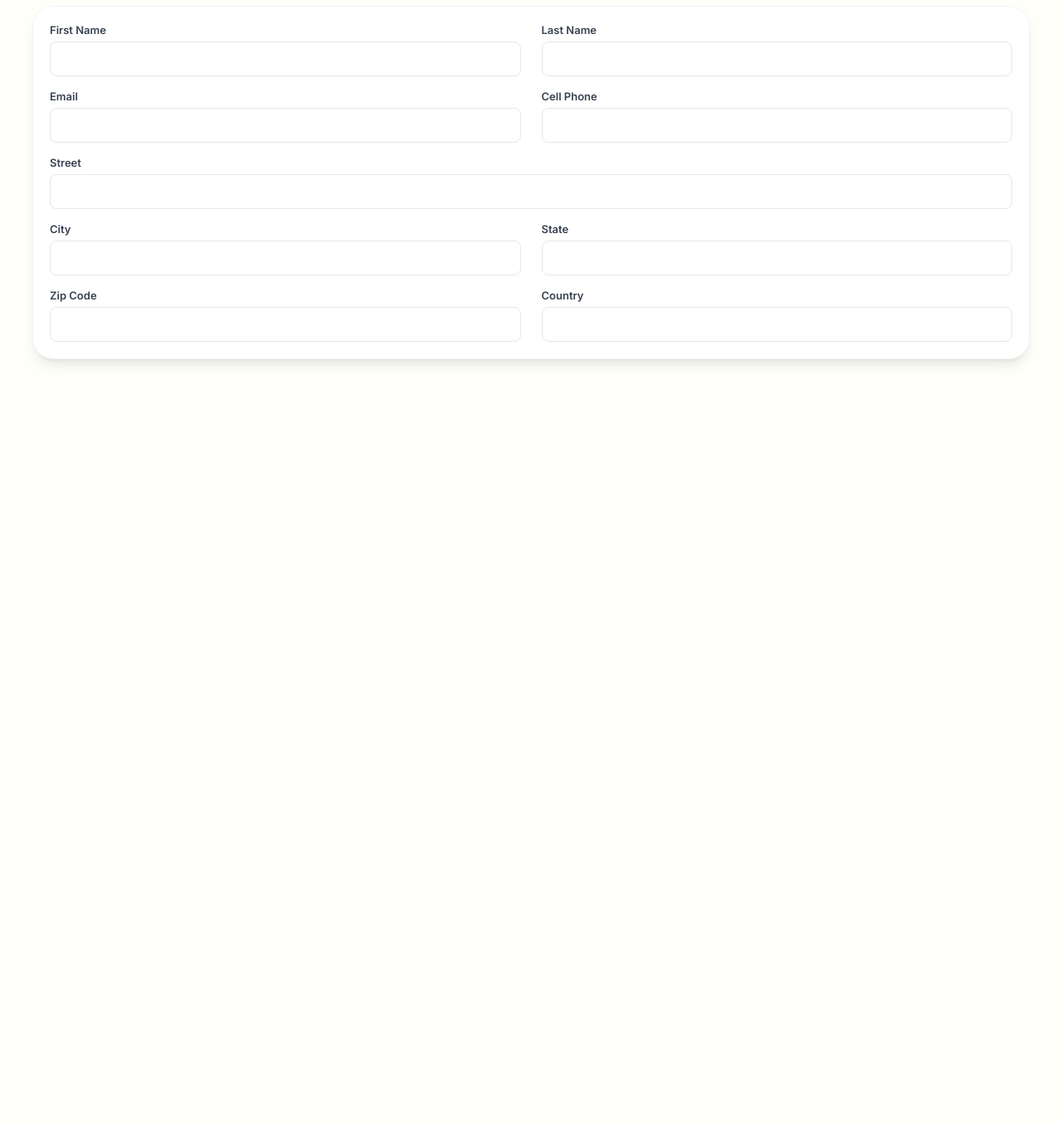
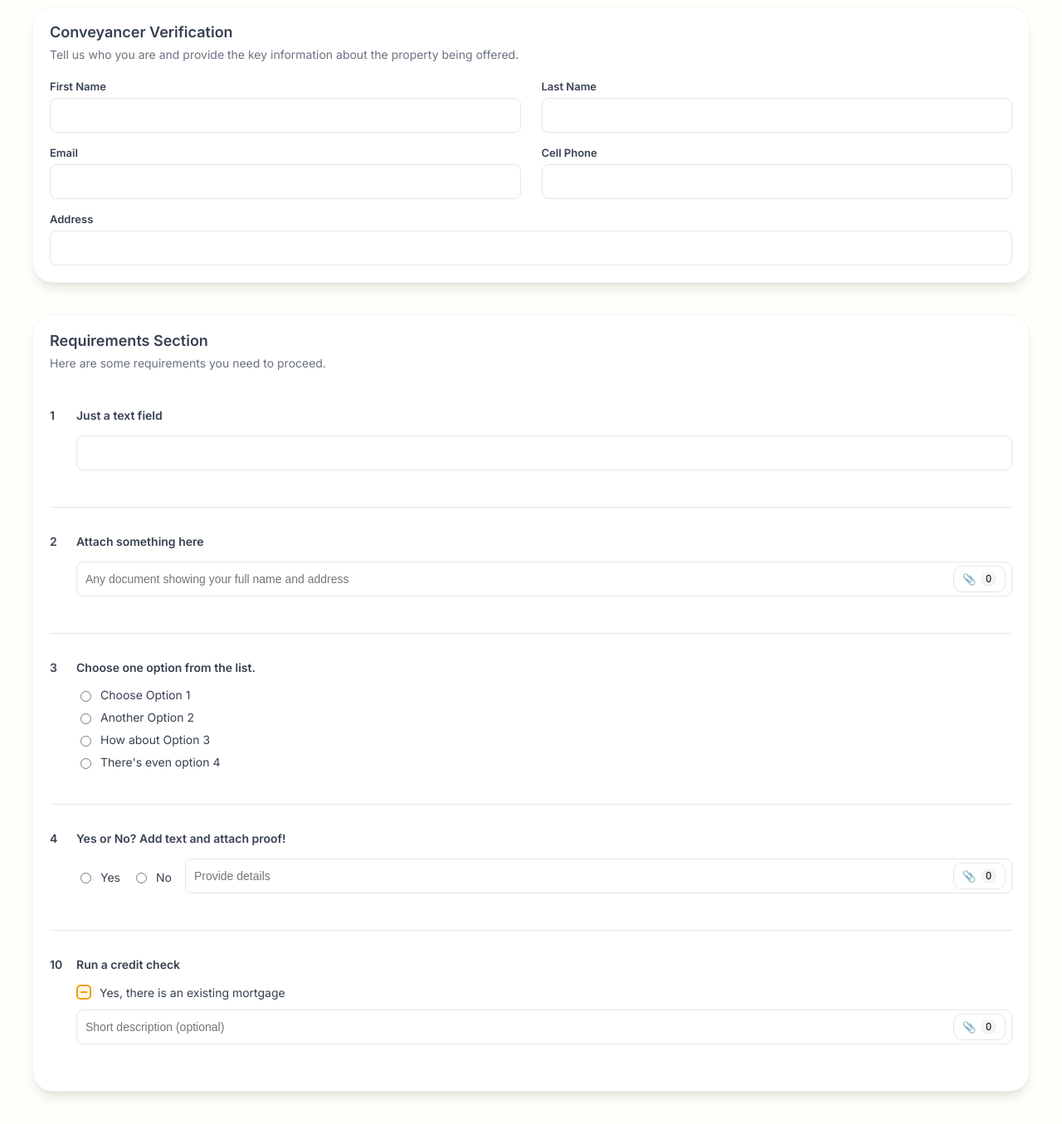
Before and after one commit to annemarie-horne/lendorainspired, a PHP site: page / in a window 1280 px wide. Shown: the whole page at 83% size. Before the commit the page ends 439 px from the top, so only its background shows below. Run offline with PHP 8.4, Linux system fonts and the light colour scheme.

Commit message:
Added additional examples

```diff
--- a/css/style.css
+++ b/css/style.css
@@ -14,22 +14,40 @@
 body {
   background-color: var(--pageBG);
   color: var(--mainTextColor);
+  font-family: var(--mainFontFamily);
 }
 
 
 /* Containers */
-.form-container {
+.form-section {
   margin: 0 auto;
   max-width: 1200px;
   min-width: 600px;
   background-color: var(--sectionBG);
   border-radius: 24px;
   padding: 20px;
+  margin-bottom: 40px;
   box-shadow:
       0 0 0 1px #f3f4f6,
       0 10px 15px -3px rgba(0,0,0,.1),
       0 4px 6px -4px rgba(0,0,0,.1);
 }
+
+/* Sections */
+.section-title {
+  font-size: 18px;
+  font-weight: 600;
+  color: var(--mainTextColor);
+  margin-bottom: 6px;
+}
+
+.section-description {
+  font-size: 14px;
+  line-height: 1.5;
+  color: #6B7280; /* soft gray */
+  margin-bottom: 20px;
+}
+
 
 /* Form */
 .form-grid {
@@ -37,18 +55,12 @@ body {
   grid-template-columns: 1fr 1fr;
   gap: 16px 25px;
 }
-.field-container {
-  border: 0px solid blue;
-  width: 100%;
-}
 .field-container.full {
   grid-column: span 2;
 }
 
 label {
   display: block;
-  font-family: var(--mainFontFamily);
-  font-optical-sizing: auto;
   font-weight: 600;
   font-size: 13px;
   margin-bottom: 6px; /* ← breathing room */
@@ -63,3 +75,199 @@ input:not([type=checkbox]):not([type=radio]), input[type=text], input[type=passw
     border-radius: 8px;
     width: 100%;
 }
+
+/* Questions */
+.question-block {
+  padding: 24px 0;
+}
+
+.question-header {
+  display: flex;
+  align-items: flex-start;
+  gap: 12px;
+  margin-bottom: 16px;
+}
+
+.question-number {
+  font-size: 14px;
+  font-weight: 600;
+  min-width: 20px;
+  color: var(--mainTextColor);
+}
+
+.question-text {
+  font-size: 14px;
+  font-weight: 600;
+  color: var(--mainTextColor);
+}
+
+.question-body {
+  padding-left: 32px; /* aligns with text after number */
+}
+
+.option {
+  display: flex;
+  align-items: center;
+  gap: 8px;
+  font-size: 14px;
+  margin-bottom: 10px;
+  cursor: pointer;
+  font-weight: 400;
+}
+
+
+.question-divider {
+  border: none;
+  height: 1px;
+  background-color: #E5E7EB;
+}
+
+
+
+
+/* Toggling */
+/* Toggle base */
+.toggle {
+  position: absolute;
+  opacity: 0;
+}
+
+.option-toggle {
+  display: flex;
+  align-items: center;
+  gap: 10px;
+  margin-bottom: 12px;
+  cursor: pointer;
+}
+
+.fake-box {
+  width: 18px;
+  height: 18px;
+  border-radius: 5px;
+  border: 2px solid #E5E7EB;
+  background: #fff;
+  position: relative;
+  flex-shrink: 0;
+}
+
+/* indeterminate = orange minus */
+.toggle:indeterminate + .fake-box {
+  border-color: #F59E0B;
+  background: #FFF7ED;
+}
+
+.toggle:indeterminate + .fake-box::after {
+  content: "";
+  position: absolute;
+  left: 3px;
+  right: 3px;
+  top: 50%;
+  height: 2px;
+  transform: translateY(-50%);
+  background: #F59E0B;
+}
+
+/* checked = green tick */
+.toggle:checked + .fake-box {
+  border-color: #10B981;
+  background: #ECFDF5;
+}
+
+.toggle:checked + .fake-box::after {
+  content: "";
+  position: absolute;
+  width: 8px;
+  height: 4px;
+  border-left: 2px solid #10B981;
+  border-bottom: 2px solid #10B981;
+  left: 4px;
+  top: 5px;
+  transform: rotate(-45deg);
+}
+
+/* Input with attachment */
+.field-with-attach {
+  position: relative;
+  margin-bottom: 12px;
+}
+
+.field-with-attach .control {
+  padding-right: 60px;
+}
+
+.attach-btn {
+  position: absolute;
+  right: 8px;
+  top: 50%;
+  transform: translateY(-50%);
+  border: 1px solid #E5E7EB;
+  background: #fff;
+  border-radius: 10px;
+  height: 32px;
+  padding: 0 10px;
+  display: flex;
+  align-items: center;
+  gap: 6px;
+}
+
+.attach-count {
+  background: #F3F4F6;
+  border-radius: 999px;
+  padding: 2px 6px;
+  font-size: 12px;
+}
+
+/* Sub questions */
+.sub-questions {
+  display: none;
+  padding-left: 28px;
+}
+
+.question-body.is-expanded .sub-questions {
+  display: block;
+}
+
+.sub-question {
+  padding: 18px 0;
+}
+
+/* line 1: number + text in one row */
+.sub-header {
+  display: flex;
+  align-items: baseline;
+  gap: 10px;
+  margin-bottom: 10px;
+}
+
+.sub-number {
+  min-width: 30px;            /* gives consistent alignment: 2.1, 2.2, 2.3 */
+  font-weight: 600;
+  color: var(--mainTextColor);
+  font-size: 14px;
+}
+
+.sub-text {
+  font-weight: 600;
+  color: var(--mainTextColor);
+  line-height: 1.4;
+  font-size: 14px;
+}
+
+/* line 2: radios + input on one row */
+.sub-controls {
+  display: flex;
+  align-items: center;
+  gap: 16px;
+}
+
+.inline-options {
+  display: flex;
+  gap: 14px;
+  white-space: nowrap;
+}
+
+/* input takes remaining width */
+.sub-controls .field-with-attach {
+  flex: 1;
+  position: relative;
+}
--- a/index.html
+++ b/index.html
@@ -14,7 +14,14 @@
 </head>
 <body>
 
-<section class="form-container">
+<section class="form-section">
+
+  <div class="section-title">
+    Conveyancer Verification
+  </div>
+  <div class="section-description">
+    Tell us who you are and provide the key information about the property being offered.
+  </div>
 
   <div class="form-grid">
 
@@ -39,28 +46,8 @@
     </div>
 
     <div class="field-container full">
-      <label for="street">Street</label>
+      <label for="street">Address</label>
       <input type="text" id="street" />
-    </div>
-
-    <div class="field-container">
-      <label for="city">City</label>
-      <input type="text" id="city" />
-    </div>
-
-    <div class="field-container">
-      <label for="state">State</label>
-      <input type="text" id="state" />
-    </div>
-
-    <div class="field-container">
-      <label for="zip">Zip Code</label>
-      <input type="text" id="zip" />
-    </div>
-
-    <div class="field-container">
-      <label for="country">Country</label>
-      <input type="text" id="country" />
     </div>
 
   </div>
@@ -68,5 +55,210 @@
 </section>
 
 
+<div class="form-section">
+
+  <div class="section-title">
+    Requirements Section
+  </div>
+  <div class="section-description">
+    Here are some requirements you need to proceed.
+  </div>
+
+  <!-- Question 1 -->
+  <div class="question-block">
+    <div class="question-header">
+      <div class="question-number">1</div>
+      <div class="question-text">Just a text field</div>
+    </div>
+
+    <div class="question-body">
+      <div class="field-with-attach">
+        <input class="control" type="text" placeholder="">
+      </div>
+    </div>
+  </div>
+
+  <hr class="question-divider">
+
+  <!-- Question 2 -->
+  <div class="question-block">
+    <div class="question-header">
+      <div class="question-number">2</div>
+      <div class="question-text">Attach something here</div>
+    </div>
+
+    <div class="question-body">
+      <div class="field-with-attach">
+        <input class="control" type="text" placeholder="Any document showing your full name and address">
+        <button type="button" class="attach-btn">
+          <span class="clip">📎</span>
+          <span class="attach-count">0</span>
+        </button>
+      </div>
+    </div>
+  </div>
+
+  <hr class="question-divider">
+
+  <!-- Question 3 -->
+  <div class="question-block">
+    <div class="question-header">
+      <div class="question-number">3</div>
+      <div class="question-text">Choose one option from the list.</div>
+    </div>
+
+    <div class="question-body">
+      <label class="option">
+        <input type="radio" name="ownership" value="personal">
+        Choose Option 1
+      </label>
+
+      <label class="option">
+        <input type="radio" name="ownership" value="company">
+        Another Option 2
+      </label>
+
+      <label class="option">
+        <input type="radio" name="ownership" value="trust">
+        How about Option 3
+      </label>
+
+      <label class="option">
+        <input type="radio" name="ownership" value="trust">
+        There's even option 4
+      </label>
+    </div>
+  </div>
+
+  <hr class="question-divider">
+
+
+
+
+
+  <!-- Question 4 -->
+  <div class="question-block">
+    <div class="question-header">
+      <div class="question-number">4</div>
+      <div class="question-text">Yes or No? Add text and attach proof!</div>
+    </div>
+
+    <div class="question-body">
+
+      <div class="sub-controls">
+            <div class="inline-options">
+              <label class="option">
+                <input type="radio" name="q21"> Yes
+              </label>
+              <label class="option">
+                <input type="radio" name="q21"> No
+              </label>
+            </div>
+
+            <div class="field-with-attach">
+              <input class="control" type="text" placeholder="Provide details">
+              <button type="button" class="attach-btn">
+                <span class="clip">📎</span>
+                <span class="attach-count">0</span>
+              </button>
+            </div>
+          </div>
+
+
+    </div>
+  </div>
+
+  <hr class="question-divider">
+
+
+
+
+  <!-- Question 10 -->
+  <div class="question-block">
+    <div class="question-header">
+      <div class="question-number">10</div>
+      <div class="question-text">Run a credit check</div>
+    </div>
+
+    <div class="question-body">
+      <label class="option option-toggle">
+        <input type="checkbox" class="toggle" id="mortgageToggle">
+        <span class="fake-box" aria-hidden="true"></span>
+        <span>Yes, there is an existing mortgage</span>
+      </label>
+
+      <div class="field-with-attach">
+        <input class="control" type="text" placeholder="Short description (optional)">
+        <button type="button" class="attach-btn">
+          <span class="clip">📎</span>
+          <span class="attach-count">0</span>
+        </button>
+      </div>
+
+      <!-- Sub questions -->
+      <div class="sub-questions">
+
+        <hr class="question-divider">
+
+        <div class="sub-question">
+
+          <div class="sub-header">
+            <span class="sub-number">10.1</span>
+            <span class="sub-text">Has a credit check already been run?</span>
+          </div>
+
+          <div class="sub-controls">
+            <div class="inline-options">
+              <label class="option">
+                <input type="radio" name="q21"> Yes
+              </label>
+              <label class="option">
+                <input type="radio" name="q21"> No
+              </label>
+            </div>
+
+            <div class="field-with-attach">
+              <input class="control" type="text" placeholder="Provide details">
+              <button type="button" class="attach-btn">
+                <span class="clip">📎</span>
+                <span class="attach-count">0</span>
+              </button>
+            </div>
+          </div>
+
+        </div>
+
+        <hr class="question-divider">
+
+        <div class="sub-question">
+
+          <div class="sub-header">
+            <span class="sub-number">10.2</span>
+            <span class="sub-text">Attach the report.</span>
+          </div>
+
+          <div class="sub-controls">
+            <div class="field-with-attach">
+              <input class="control" type="text" placeholder="Outstanding amount">
+              <button type="button" class="attach-btn">
+                <span class="clip">📎</span>
+                <span class="attach-count">0</span>
+              </button>
+            </div>
+          </div>
+
+        </div>
+
+
+
+      </div>
+
+    </div>
+  </div>
+
+</div>  <!-- closes the second .form-section -->
+
+<script src="./js/script.js"></script>
+
 </body>
 </html>
--- /dev/null
+++ b/js/script.js
@@ -0,0 +1,29 @@
+document.addEventListener("DOMContentLoaded", () => {
+  const toggle = document.getElementById("mortgageToggle");
+  if (!toggle) return;
+
+  const body = toggle.closest(".question-body");
+  if (!body) return;
+
+  // initial state: orange minus
+  toggle.indeterminate = true;
+  toggle.checked = false;
+  body.classList.remove("is-expanded");
+
+  // first click: indeterminate -> checked (green) + expand
+  toggle.addEventListener("click", (e) => {
+    if (toggle.indeterminate) {
+      toggle.indeterminate = false;
+      toggle.checked = true;
+      body.classList.add("is-expanded");
+      e.preventDefault(); // only on the first click
+    }
+  });
+
+  // after that: normal toggle, keep UI in sync
+  toggle.addEventListener("change", () => {
+    // indeterminate should never come back after first interaction
+    toggle.indeterminate = false;
+    body.classList.toggle("is-expanded", toggle.checked);
+  });
+});
```
